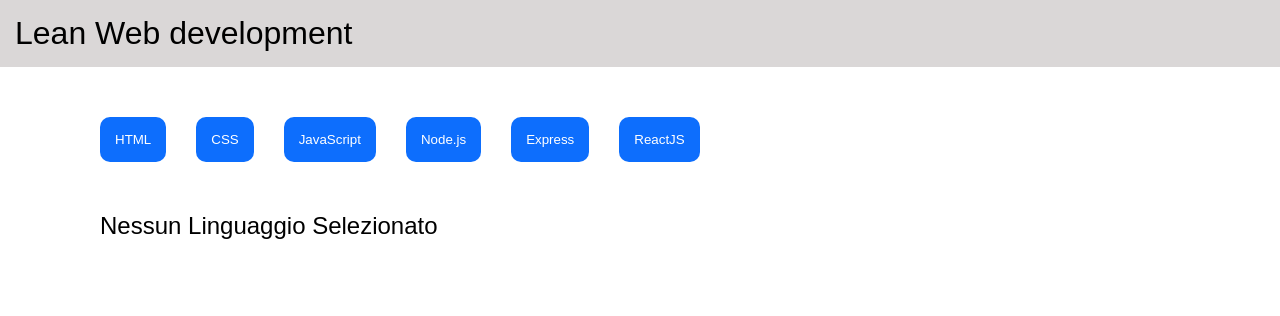
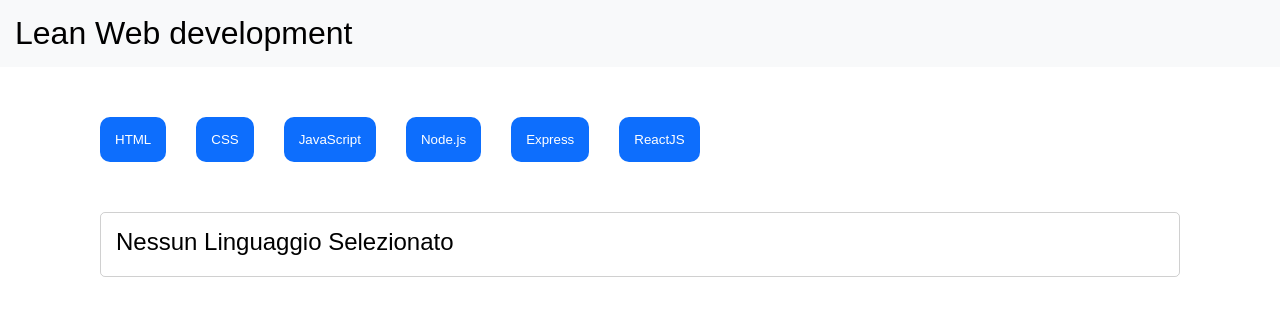
Before and after one commit to stefanosorrenti/react-use-state, a React (Vite) app: page / in a window 1280 px wide. Shown: the top 316 px of the page. Built offline with nearby package versions, Linux system fonts and the light colour scheme.

Commit message:
AppMain: fix card logic

```diff
--- a/src/components/AppMain.jsx
+++ b/src/components/AppMain.jsx
@@ -39,6 +39,8 @@
     ]  //Array d'oggetti
 
 
+
+
     const [classe, setClasse] = useState('d-none') //Destruttura lo il mio useState: Il primo elemento è la variabile di stato
     const [count, setCount] = useState(0) //Destruttura lo il mio useState: Il primo elemento è la variabile di stato
 
@@ -78,8 +80,8 @@
             {/* Card Section */}
             <section className="container">
 
-                {/* Aggiungo una condizione un operatore AND nella classe che restituisce il secondo valore se il primo è vero*/}
-                <div className={classe === '' && 'd-none'}> {/* Se la mia variabile di stato 'classe' ha è uguale ad una stringa vuota la classe di questo div diventa 'd-none */}
+                {/* Aggiungo una condizione un operatore TERNARIO */}
+                <div className={classe === '' ? 'd-none' : 'card'}> {/* Se la mia variabile di stato 'classe' ha è uguale ad una stringa vuota la classe di questo div diventa 'd-none */}
                     <h2>Nessun Linguaggio Selezionato</h2>
                 </div>
 
@@ -91,6 +93,8 @@
 
 
             </section>
+
+
         </main>
 
     )
--- a/src/index.css
+++ b/src/index.css
@@ -26,7 +26,7 @@
 
 /*--------HEADER--------*/
 header {
-    background-color: rgb(218, 215, 215);
+    background-color: #f8f9fa;
     padding: 15px;
 
 }
```
Also changed, not shown: src/components/AppCard.jsx (added).
